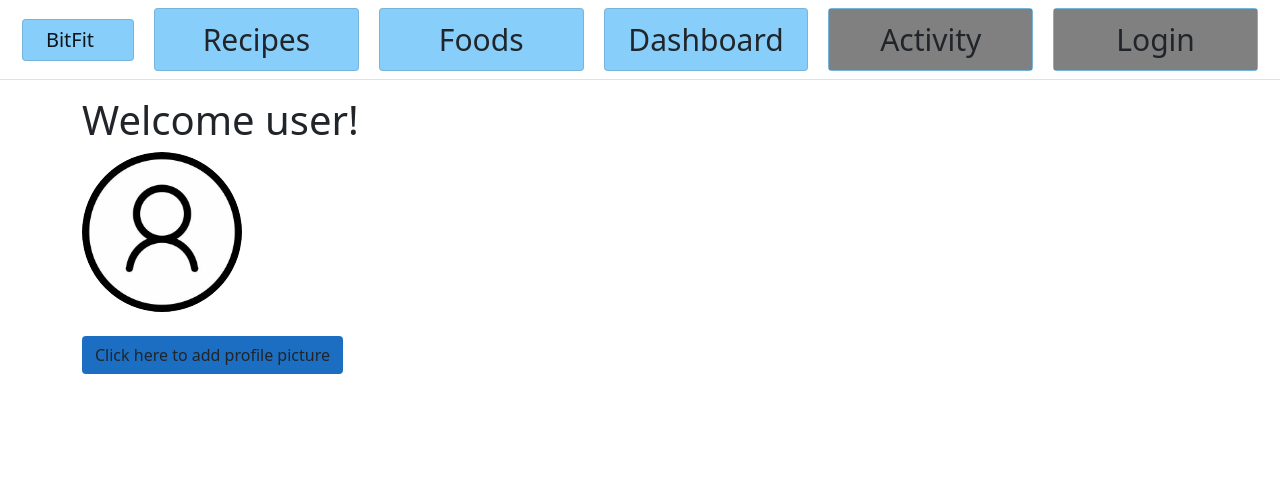
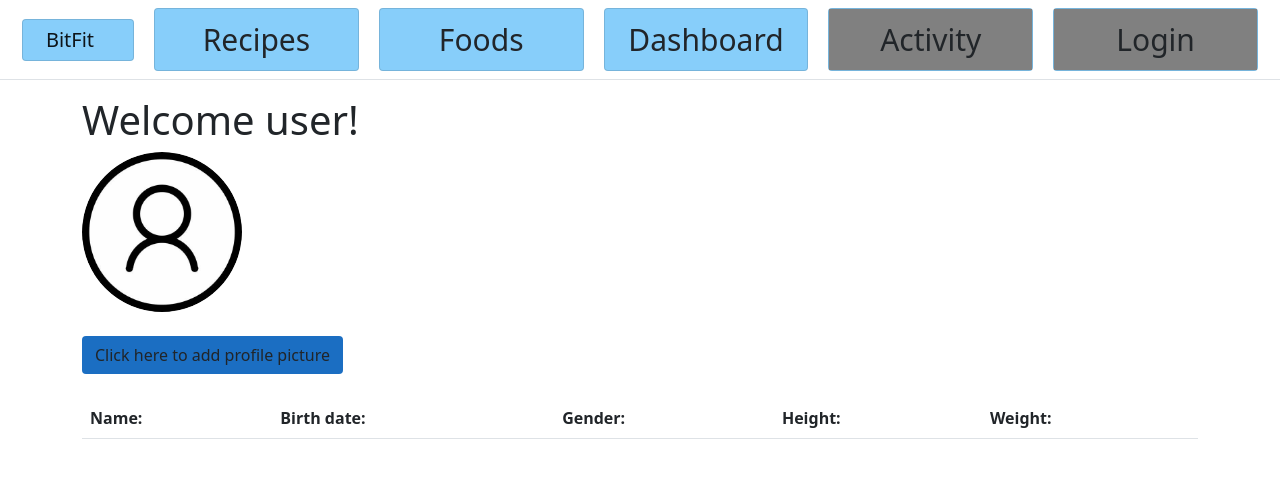
Before and after one commit to andrograf/elprojectegrandethird, a React (Create React App) app in the folder bitfit/ClientApp/: page /dashboard in a window 1280 px wide. Shown: the top 478 px of the page. Built offline with nearby package versions, Linux system fonts and the light colour scheme.

Commit message:
chore: add user details table

```diff
--- a/bitfit/ClientApp/src/components/Dashboard.js
+++ b/bitfit/ClientApp/src/components/Dashboard.js
@@ -21,6 +21,22 @@ export class Dashboard extends Component {
                     <br></br>
                     <Button color="#1b6ec2" className="nav-link text-dark" text="Click here to add profile picture" />
                 </div>
+                <br>
+                </br>
+                <div>
+                    <table className='table table-striped' aria-labelledby="tabelLabel">
+
+                        <thead>
+                            <tr>
+                                <th>Name:</th>
+                                <th>Birth date:</th>
+                                <th>Gender:</th>
+                                <th>Height:</th>
+                                <th>Weight:</th>
+                            </tr>
+                        </thead>
+                        </table>
+                </div>
             </div>
         )
     }
```
